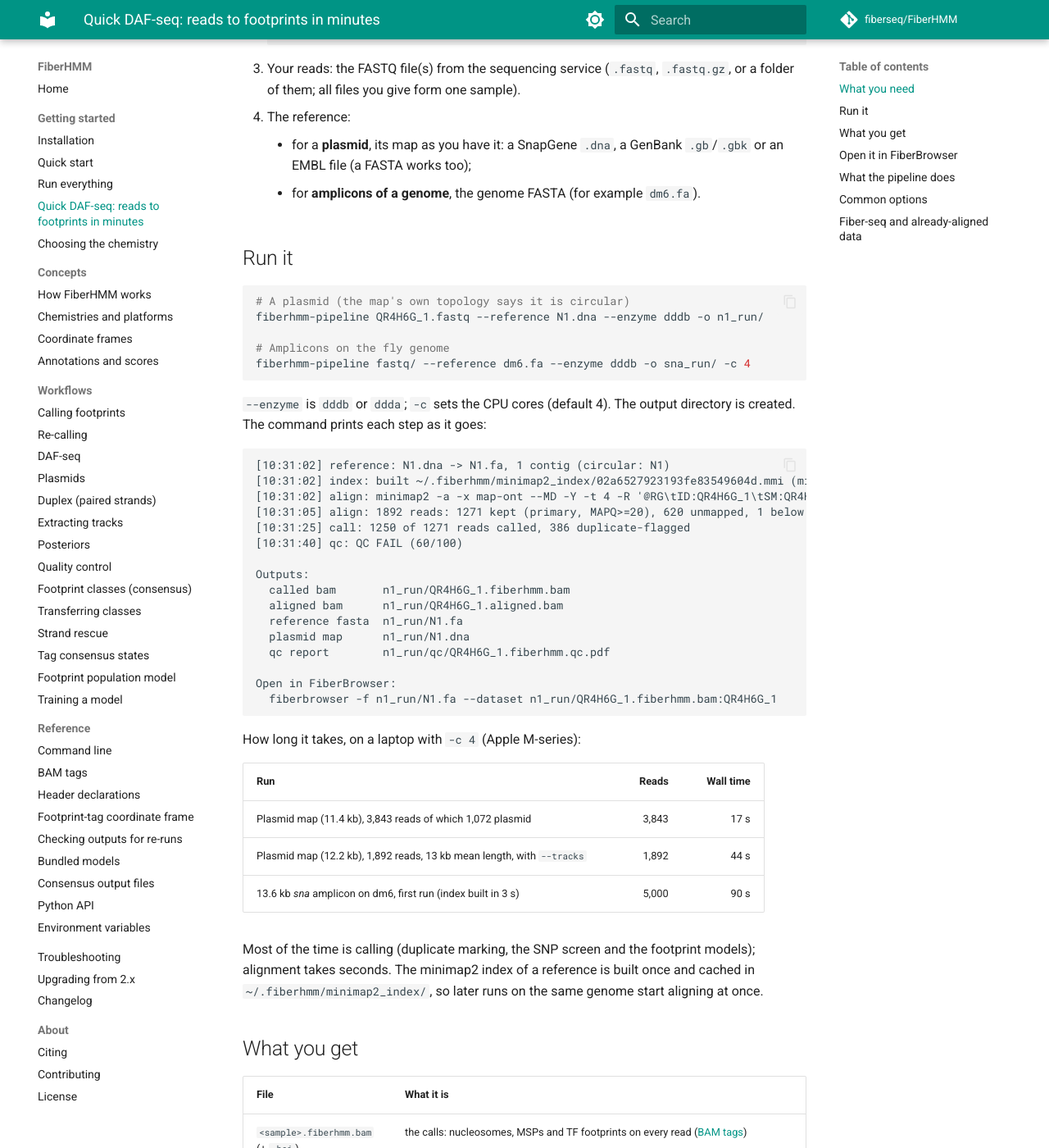
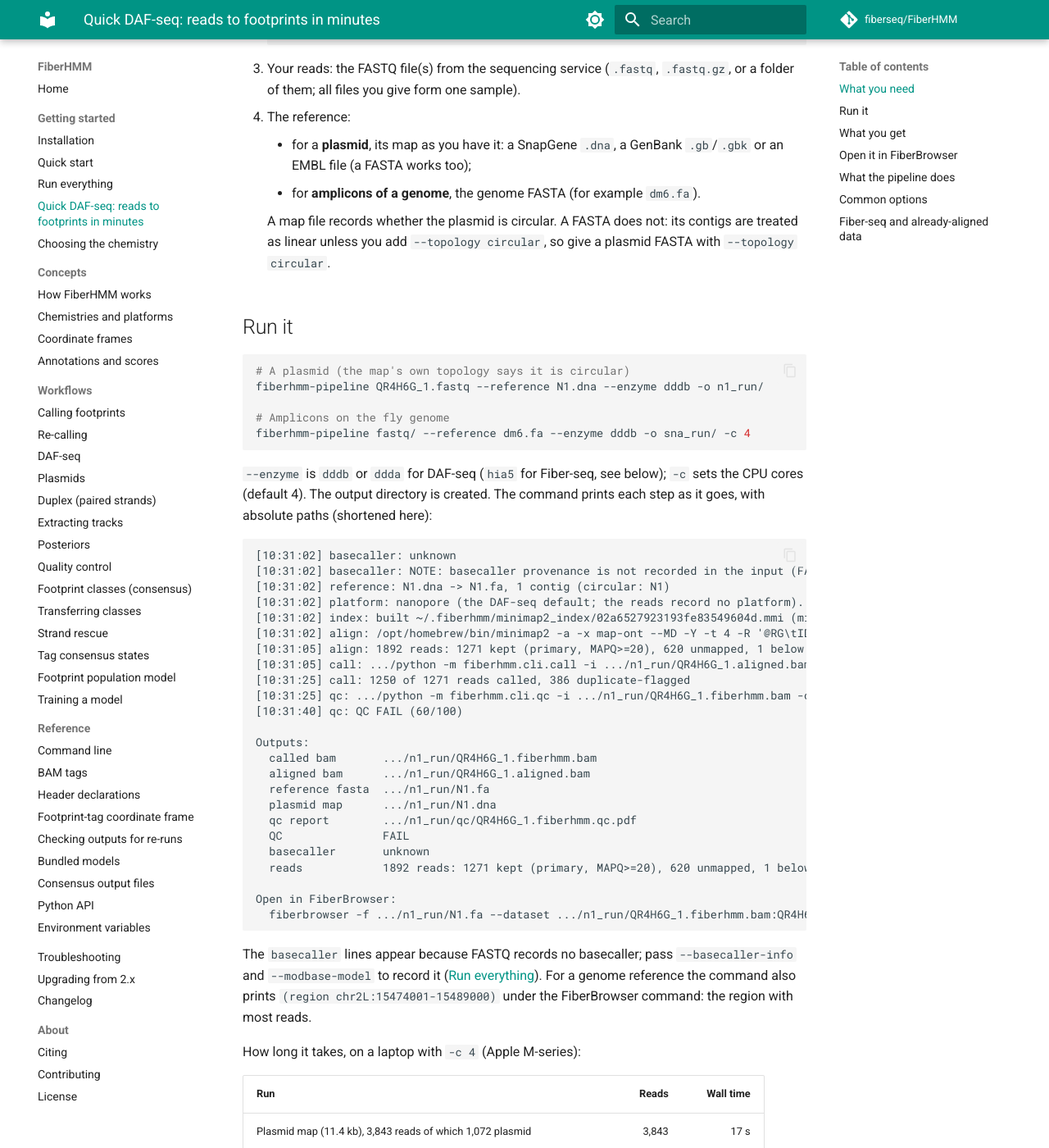
Before and after one commit to fiberseq/FiberHMM, an MkDocs documentation site: the page built from docs/getting-started/quick-daf-seq.md, in a window 1280 px wide and 1400 px high, scrolled down 708 px. Shown: the whole window at 82% size. Built offline with MkDocs 1.6.1 and Material for MkDocs 9.7.7, drawn with Linux system fonts in a browser that asks for light colours; comment, search, counter and statistics services are not loaded; some of the changed text lies outside the part shown.

Commit message:
docs(getting-started): audit against 3.0.0
Python 3.10-3.14; extras and aliases; quick DAF-seq output matches a
3.0.0 pipeline run; outputs.json and the FiberBrowser hand-off; --seq
contradiction and --force-seq; troubleshooting entries for hl:i:1 and
ddda-hmm-cpg-mask.

Co-Authored-By: Claude Opus 5.5 (1M context) <noreply@anthropic.com>

````diff
--- a/docs/getting-started/quick-daf-seq.md
+++ b/docs/getting-started/quick-daf-seq.md
@@ -10,7 +10,8 @@ fiberhmm-pipeline reads.fastq.gz --reference construct.dna --enzyme dddb -o my_r
 ```
 
 It aligns the reads, calls nucleosomes, accessible patches (MSPs) and TF
-footprints, runs QC and tells you how to open the result in FiberBrowser.
+footprints, runs QC and prints the command that opens the result in
+FiberBrowser.
 
 ## What you need
 
@@ -38,6 +39,10 @@ footprints, runs QC and tells you how to open the result in FiberBrowser.
     - for **amplicons of a genome**, the genome FASTA (for example
       `dm6.fa`).
 
+    A map file records whether the plasmid is circular. A FASTA does not:
+    its contigs are treated as linear unless you add `--topology circular`,
+    so give a plasmid FASTA with `--topology circular`.
+
 ## Run it
 
 ```bash
@@ -48,27 +53,43 @@ fiberhmm-pipeline QR4H6G_1.fastq --reference N1.dna --enzyme dddb -o n1_run/
 fiberhmm-pipeline fastq/ --reference dm6.fa --enzyme dddb -o sna_run/ -c 4
 ```
 
-`--enzyme` is `dddb` or `ddda`; `-c` sets the CPU cores (default 4). The
-output directory is created. The command prints each step as it goes:
+`--enzyme` is `dddb` or `ddda` for DAF-seq (`hia5` for Fiber-seq, see
+below); `-c` sets the CPU cores (default 4). The output directory is
+created. The command prints each step as it goes, with absolute paths
+(shortened here):
 
 ```text
+[10:31:02] basecaller: unknown
+[10:31:02] basecaller: NOTE: basecaller provenance is not recorded in the input (FASTQ, or a BAM without the basecaller's @PG/@RG lines); pass --basecaller-info / --modbase-model to record it
 [10:31:02] reference: N1.dna -> N1.fa, 1 contig (circular: N1)
-[10:31:02] index: built ~/.fiberhmm/minimap2_index/02a6527923193fe83549604d.mmi (minimap2 2.30-r1287, 0.0 s)
-[10:31:02] align: minimap2 -a -x map-ont --MD -Y -t 4 -R '@RG\tID:QR4H6G_1\tSM:QR4H6G_1\tPL:ONT' ...
+[10:31:02] platform: nanopore (the DAF-seq default; the reads record no platform). Pass --seq pacbio for PacBio reads.
+[10:31:02] index: built ~/.fiberhmm/minimap2_index/02a6527923193fe83549604d.mmi (minimap2 2.30-r1287 (/opt/homebrew/bin/minimap2), 0.0 s)
+[10:31:02] align: /opt/homebrew/bin/minimap2 -a -x map-ont --MD -Y -t 4 -R '@RG\tID:QR4H6G_1\tSM:QR4H6G_1\tPL:ONT' ...
 [10:31:05] align: 1892 reads: 1271 kept (primary, MAPQ>=20), 620 unmapped, 1 below MAPQ 20; 1159 joined across a circular origin; 1269 hard-clipped
+[10:31:05] call: .../python -m fiberhmm.cli.call -i .../n1_run/QR4H6G_1.aligned.bam -o .../n1_run/QR4H6G_1.fiberhmm.bam --enzyme dddb -c 4 --io-threads 4 --min-mapq 20 --seq nanopore --no-qc
 [10:31:25] call: 1250 of 1271 reads called, 386 duplicate-flagged
+[10:31:25] qc: .../python -m fiberhmm.cli.qc -i .../n1_run/QR4H6G_1.fiberhmm.bam -o .../n1_run/qc --min-mapq 20 --mode daf --enzyme dddb
 [10:31:40] qc: QC FAIL (60/100)
 
 Outputs:
-  called bam       n1_run/QR4H6G_1.fiberhmm.bam
-  aligned bam      n1_run/QR4H6G_1.aligned.bam
-  reference fasta  n1_run/N1.fa
-  plasmid map      n1_run/N1.dna
-  qc report        n1_run/qc/QR4H6G_1.fiberhmm.qc.pdf
+  called bam       .../n1_run/QR4H6G_1.fiberhmm.bam
+  aligned bam      .../n1_run/QR4H6G_1.aligned.bam
+  reference fasta  .../n1_run/N1.fa
+  plasmid map      .../n1_run/N1.dna
+  qc report        .../n1_run/qc/QR4H6G_1.fiberhmm.qc.pdf
+  QC               FAIL
+  basecaller       unknown
+  reads            1892 reads: 1271 kept (primary, MAPQ>=20), 620 unmapped, 1 below MAPQ 20; 1159 joined across a circular origin; 1269 hard-clipped
 
 Open in FiberBrowser:
-  fiberbrowser -f n1_run/N1.fa --dataset n1_run/QR4H6G_1.fiberhmm.bam:QR4H6G_1
+  fiberbrowser -f .../n1_run/N1.fa --dataset .../n1_run/QR4H6G_1.fiberhmm.bam:QR4H6G_1
 ```
+
+The `basecaller` lines appear because FASTQ records no basecaller; pass
+`--basecaller-info` and `--modbase-model` to record it
+([Run everything](run-everything.md#unaligned-bam-to-called-bam)). For a
+genome reference the command also prints `(region chr2L:15474001-15489000)`
+under the FiberBrowser command: the region with most reads.
 
 How long it takes, on a laptop with `-c 4` (Apple M-series):
 
@@ -88,12 +109,14 @@ runs on the same genome start aligning at once.
 | File | What it is |
 |---|---|
 | `<sample>.fiberhmm.bam` (+ `.bai`) | the calls: nucleosomes, MSPs and TF footprints on every read ([BAM tags](../reference/bam-tags.md)) |
-| `<sample>.aligned.bam` (+ `.bai`) | the alignment the calls were made on |
+| `<sample>.aligned.bam` (+ `.bai`) | the alignment the calls were made on (not written for input that is already aligned to the reference) |
 | `qc/<sample>.fiberhmm.qc.pdf`, `.png` | the QC report: deamination rate, nucleosome periodicity, footprint sizes, duplicates and SNPs ([Quality control](../workflows/qc.md)); written only with `fiberhmm[plots]` (matplotlib), otherwise the run lists the `.qc.json` as its QC report |
-| `qc/<sample>.fiberhmm.qc.json`, `.qc.curves.json` | the same, machine-readable (always written) |
-| `<contig>.fa` and a copy of the map | the reference the reads were aligned to (plasmid runs) |
-| `tracks/` | bigBed/BED tracks, with `--tracks` ([Extracting tracks](../workflows/extracting.md)) |
-| `outputs.json` | every path above and what to open in FiberBrowser |
+| `qc/<sample>.fiberhmm.qc.json`, `.qc.curves.json`, `.qc.tsv` | the same, machine-readable (always written) |
+| `qc/<sample>.fiberhmm.dedup.json`, `.daf_snps.{json,bed,vcf,amplicons.tsv}`, `.insert_consensus.json` | the DAF duplicate, SNP-screen and insert summaries of the call step |
+| `<map name>.fa` and a copy of the map | for a plasmid map, the FASTA made from it |
+| `<reference>.fa` (+ `.fai`) | for a FASTA reference up to 20 MB (or gzipped), a plain copy; a larger FASTA is used where it is |
+| `tracks/<sample>.fiberhmm_{nucleosome,msp,tf,deam}.bb` | bigBed tracks (BED without `bedToBigBed`), with `--tracks` ([Extracting tracks](../workflows/extracting.md)) |
+| `outputs.json` | every path above, the QC verdicts and what to open in FiberBrowser |
 | `logs/` | the log of each step |
 
 The reference identity is recorded in the BAM header: each contig's MD5
@@ -105,13 +128,19 @@ FiberBrowser can pair the BAM with its map.
 ## Open it in FiberBrowser
 
 FiberBrowser, the companion browser, is installed separately
-(`pip install fiberbrowser`). Run the printed command, or open the called
-BAM and the reference in the FiberBrowser window. For a plasmid, also load
-the plasmid map (it adds the features); its contig name is the one the BAM uses, because
-the pipeline names the contig the way FiberBrowser names the map: the file
-name without its extension for SnapGene maps (`N1.dna` → `N1`), the `LOCUS`
-name for GenBank. For amplicons on a genome, `outputs.json` also gives the
-region with most reads (`"open": {"region": "chr2L:15474001-15489000"}`).
+(`pip install fiberbrowser`). Run the printed command
+(`fiberbrowser -f <reference FASTA> --dataset <called BAM>:<sample>`; it is
+also `fiberbrowser_command` in `outputs.json`), or open the called BAM and
+the reference in the FiberBrowser window. For a plasmid, also load the
+plasmid map (it adds the features); its contig name is the one the BAM uses,
+because the pipeline names the contig the way FiberBrowser names the map:
+the file name without its extension for SnapGene maps (`N1.dna` → `N1`),
+the `LOCUS` name for GenBank, the `ID` name for EMBL. `outputs.json` lists
+what to open under `"open"`: the FASTA, the called BAM, the plasmid map and,
+for a genome reference, the region with most reads
+(`"region": "chr2L:15474001-15489000"`; `null` for a plasmid). When you add
+the called BAM to FiberBrowser's Library, it reads the `outputs.json` beside
+it and shows the run's QC verdicts with the dataset.
 
 ## What the pipeline does
 
@@ -152,13 +181,17 @@ starts changing the directory and written again when it finishes.
 
 | Option | Effect |
 |---|---|
-| `--sample NAME` | name of the output files and read group (default: the first input's name); one plain file name: letters, digits, `_`, `-`, `.` (no path, no leading `.`) |
+| `--sample NAME` | name of the output files and read group (default: the first input's name); one plain file name, for example letters, digits, `_`, `-`, `.` (no path separators or spaces, no leading `.` or `-`) |
+| `--seq pacbio` | PacBio reads (minimap2 `map-hifi`); DAF reads that record no platform are taken as Nanopore |
+| `--topology circular` | treat every FASTA contig as circular (a plasmid FASTA) |
 | `--region chr:start-end` | keep only reads overlapping the region (repeatable); the first is the one to open |
 | `--min-read-length N` | shortest aligned read to call (default 1000; short amplicons may want 500) |
 | `--dedup auto/on/off`, `--dedup-mode flag/collapse` | PCR-duplicate marking, and whether duplicates are kept (flagged) or collapsed |
 | `--snp-screen auto/on/off`, `--snp-mask BED` | the recurrent-SNP screen, and your own sites to mask |
 | `--no-chimera-filter` | call strand-swap chimeric reads |
 | `--tracks` | also write bigBed/BED tracks |
+| `--no-qc` | skip `fiberhmm-qc` |
+| `--call-args "..."` | other `fiberhmm-call` options, quoted as one string |
 | `--progress-json FILE` | machine-readable progress for a GUI |
 
 Every option is in the [command-line reference](../reference/cli.md#fiberhmm-pipeline).
@@ -166,7 +199,8 @@ Every option is in the [command-line reference](../reference/cli.md#fiberhmm-pip
 ## Fiber-seq and already-aligned data
 
 The pipeline also accepts a BAM that is already aligned to the reference
-(with `MD` tags for DAF-seq): it skips alignment and calls it as it is. This
+(with `MD` tags for DAF-seq): it skips alignment and calls the BAM in place
+(no `<sample>.aligned.bam` is written). This
 is the route for Hia5 Fiber-seq, which is usually aligned with `pbmm2` on a
 cluster:
 
@@ -174,5 +208,8 @@ cluster:
 fiberhmm-pipeline sample.pbmm2.bam --reference hg38.fa --enzyme hia5 -o sample_run/ -c 8
 ```
 
-For genome-scale inputs the call step uses `fiberhmm-call`'s resumable
-region-parallel mode ([Long runs and resuming](../workflows/calling.md#long-runs-and-resuming)).
+For genome-scale inputs (20,000 or more reads spread over at least `-c`
+regions) the call step uses `fiberhmm-call`'s resumable region-parallel mode
+([Long runs and resuming](../workflows/calling.md#long-runs-and-resuming));
+`--call-mode streaming` or `--call-mode resumable` chooses the mode
+yourself.
````
Also changed, not shown: docs/getting-started/choosing-chemistry.md (+25 -10 lines), docs/getting-started/installation.md (+12 -7 lines), docs/getting-started/run-everything.md (+4 -2 lines), docs/troubleshooting.md (+31 -8 lines).
